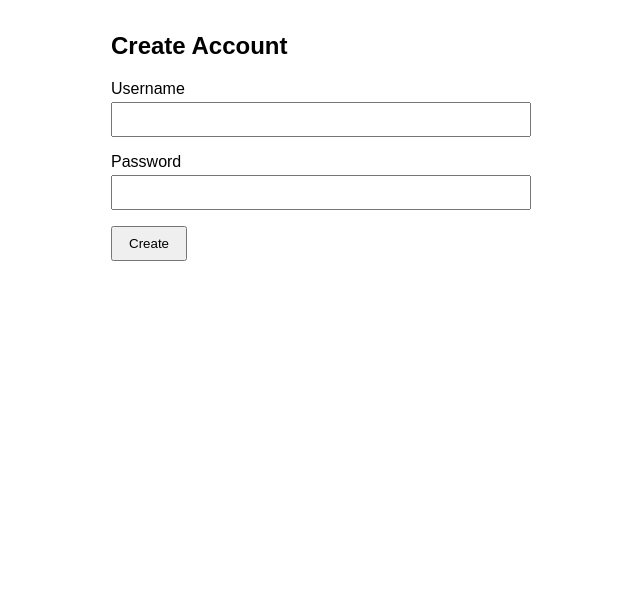
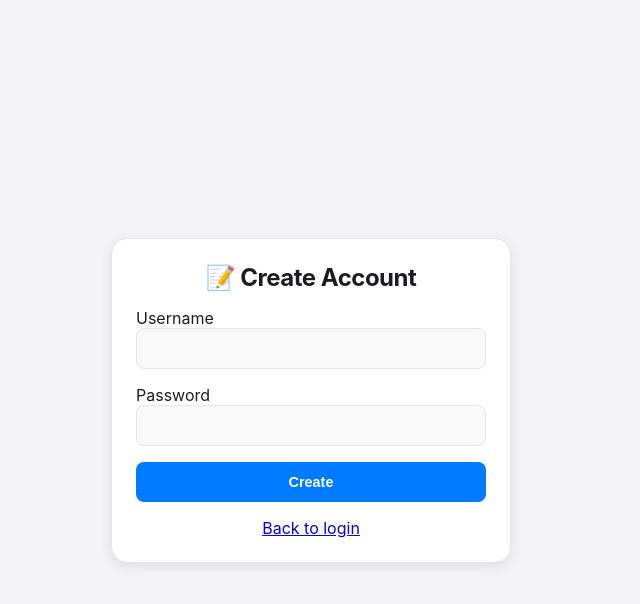
Before and after one commit to dwbacon/Jp-Server, a website: page public/register.html in a window 1280 px wide. Shown: the whole page, without its empty margins (329-969 px from the left). Drawn offline with Linux system fonts and the light colour scheme.

Commit message:
style(register): match project theme

```diff
--- a/public/register.html
+++ b/public/register.html
@@ -4,19 +4,129 @@
     <meta charset="UTF-8">
     <title>Create Account</title>
     <style>
-        body { font-family: Arial, sans-serif; max-width: 400px; margin: 2rem auto; }
-        label { display:block; margin-top: 1rem; }
-        input { width: 100%; padding: 0.5rem; margin-top: 0.25rem; }
-        button { margin-top: 1rem; padding: 0.5rem 1rem; }
-        #error { color: red; margin-top: 1rem; }
+        :root {
+            --primary-color: #007aff;
+            --primary-color-hover: #0056b3;
+            --success-color: #34c759;
+            --danger-color: #ff3b30;
+            --warning-color: #ff9500;
+
+            --background-color-light: #f9f9f9;
+            --background-color-dark: #f2f2f7;
+            --card-background: #ffffff;
+            --border-color: #e5e5ea;
+            --text-color-primary: #1d1d1f;
+            --text-color-secondary: #6e6e73;
+            --text-color-tertiary: #c7c7cc;
+
+            --font-family: -apple-system, BlinkMacSystemFont, 'Segoe UI', 'Roboto', 'Helvetica Neue', sans-serif;
+            --border-radius-large: 16px;
+            --border-radius-medium: 12px;
+            --border-radius-small: 8px;
+
+            --shadow-soft: 0 4px 12px rgba(0,0,0,0.08);
+            --shadow-subtle: 0 1px 3px rgba(0,0,0,0.04);
+
+            --transition-speed: 0.3s;
+            --transition-timing: cubic-bezier(0.25, 0.8, 0.25, 1);
+        }
+
+        body.dark-mode {
+            --primary-color: #0a84ff;
+            --primary-color-hover: #3b9bff;
+            --success-color: #30d158;
+            --danger-color: #ff453a;
+            --warning-color: #ff9f0a;
+
+            --background-color-light: #2c2c2e;
+            --background-color-dark: #121212;
+            --card-background: #1c1c1e;
+            --border-color: #3a3a3c;
+            --text-color-primary: #f5f5f7;
+            --text-color-secondary: #8e8e93;
+            --text-color-tertiary: #a6a6a6;
+
+            --shadow-soft: 0 4px 12px rgba(0,0,0,0.3);
+            --shadow-subtle: 0 1px 3px rgba(0,0,0,0.2);
+        }
+
+        * { margin: 0; padding: 0; box-sizing: border-box; }
+        body {
+            font-family: var(--font-family);
+            background-color: var(--background-color-dark);
+            color: var(--text-color-primary);
+            min-height: 100vh;
+            display: flex;
+            align-items: center;
+            justify-content: center;
+            padding: 1rem;
+            -webkit-font-smoothing: antialiased;
+            -moz-osx-font-smoothing: grayscale;
+            transition: background-color var(--transition-speed), color var(--transition-speed);
+        }
+
+        .card {
+            background: var(--card-background);
+            border-radius: var(--border-radius-large);
+            box-shadow: var(--shadow-soft);
+            padding: 1.5rem;
+            border: 1px solid var(--border-color);
+            width: 100%;
+            max-width: 400px;
+            transition: background-color var(--transition-speed), border-color var(--transition-speed);
+        }
+        .card h2 {
+            font-size: 1.5rem;
+            font-weight: 700;
+            margin-bottom: 1rem;
+            letter-spacing: -0.5px;
+            text-align: center;
+        }
+
+        label { display: block; margin-top: 1rem; }
+        input {
+            width: 100%;
+            padding: 0.75rem 1rem;
+            border: 1px solid var(--border-color);
+            border-radius: var(--border-radius-small);
+            background-color: var(--background-color-light);
+            transition: all var(--transition-speed) var(--transition-timing);
+            color: var(--text-color-primary);
+        }
+        input:focus {
+            outline: none;
+            border-color: var(--primary-color);
+            box-shadow: 0 0 0 3px rgba(0, 122, 255, 0.3);
+            background-color: var(--card-background);
+        }
+
+        button {
+            margin-top: 1rem;
+            padding: 0.75rem 1.5rem;
+            width: 100%;
+            border-radius: var(--border-radius-small);
+            font-size: 0.9rem;
+            font-weight: 600;
+            cursor: pointer;
+            border: none;
+            background-color: var(--primary-color);
+            color: white;
+            transition: all var(--transition-speed) var(--transition-timing);
+        }
+        button:hover { background-color: var(--primary-color-hover); }
+
+        #error { color: var(--danger-color); margin-top: 1rem; text-align: center; }
+        .create-link { text-align: center; margin-top: 1rem; }
+
         #popup-overlay { position: fixed; inset: 0; display: none; align-items: center; justify-content: center; background: rgba(0,0,0,0.5); z-index: 3000; }
         #popup-overlay.show { display: flex; }
-        #popup-box { background: white; padding: 1rem; border-radius: 6px; box-shadow: 0 2px 8px rgba(0,0,0,0.3); max-width: 320px; width: 90%; }
+        #popup-box { background: var(--card-background); padding: 1rem; border-radius: var(--border-radius-small); box-shadow: var(--shadow-soft); max-width: 320px; width: 90%; color: var(--text-color-primary); }
         #popup-buttons { margin-top: 1rem; text-align: right; }
     </style>
 </head>
 <body>
-    <h2>Create Account</h2>
+    <div class="card">
+        <h2>📝 Create Account</h2>
         <form id="register-form">
             <label>Username
                 <input type="text" id="reg-username" required>
@@ -24,9 +134,11 @@
             <label>Password
                 <input type="password" id="reg-password" required>
             </label>
-        <button type="submit">Create</button>
+            <button type="submit" id="register-submit-btn">Create</button>
             <div id="error"></div>
+            <p class="create-link"><a href="login.html">Back to login</a></p>
         </form>
+    </div>
     <div id="popup-overlay">
         <div id="popup-box">
             <div id="popup-message"></div>
@@ -52,6 +164,11 @@
             e.preventDefault();
             const username = document.getElementById('reg-username').value;
             const password = document.getElementById('reg-password').value;
+            const btn = document.getElementById('register-submit-btn');
+            const err = document.getElementById('error');
+            btn.disabled = true;
+            btn.textContent = 'Creating...';
+            err.textContent = '';
             try {
                 const res = await fetch('/api/register', {
                     method: 'POST',
@@ -63,10 +180,13 @@
                     await showPopup('Account created');
                     window.location.href = 'index.html';
                 } else {
-                    document.getElementById('error').textContent = data.message || 'Error';
+                    err.textContent = data.message || 'Error';
                 }
-            } catch (err) {
-                document.getElementById('error').textContent = 'Error';
+            } catch (err2) {
+                err.textContent = 'Error';
+            } finally {
+                btn.disabled = false;
+                btn.textContent = 'Create';
             }
         });
     </script>
```
Lines whose indentation alone changed are shown as unchanged.
